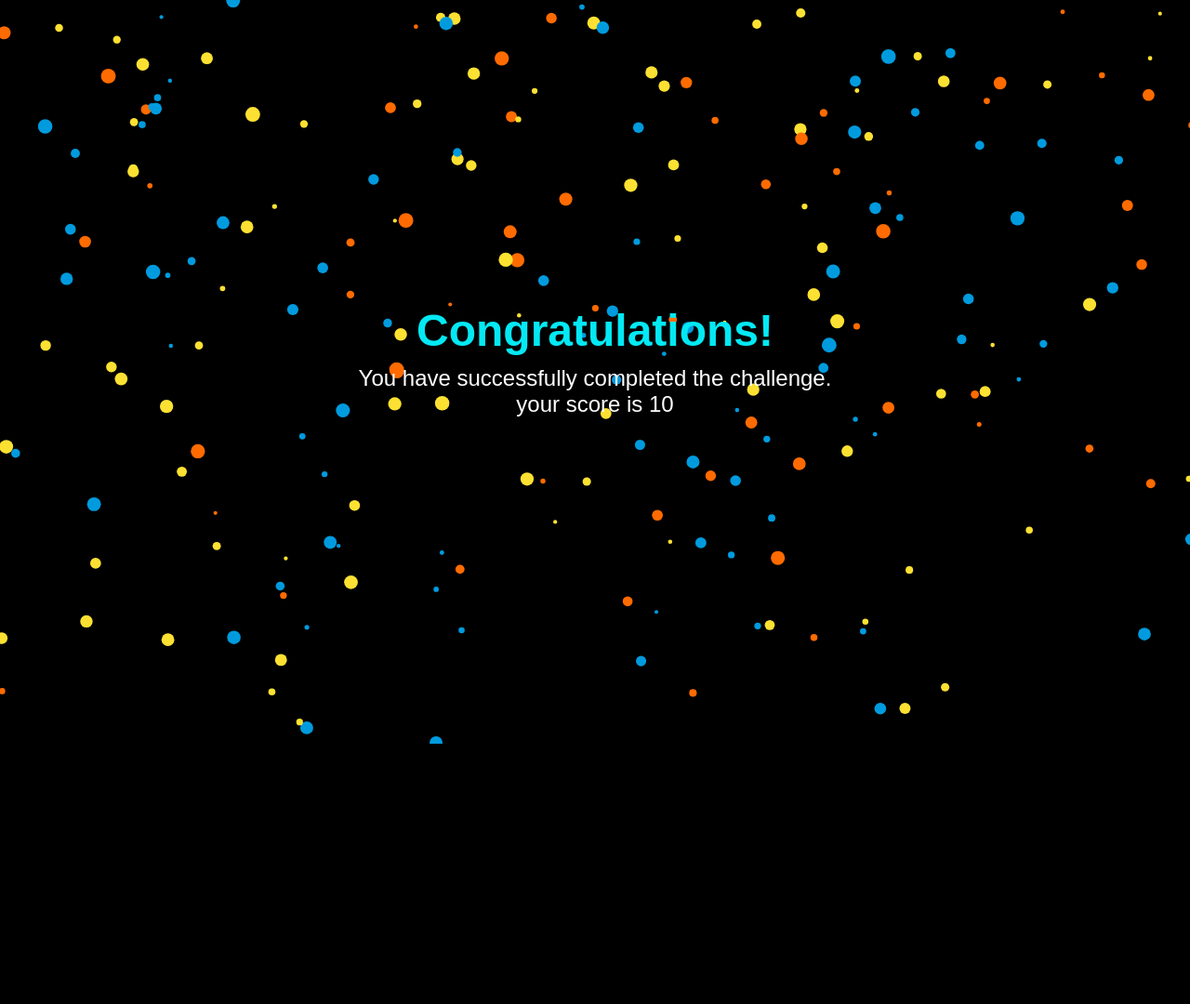
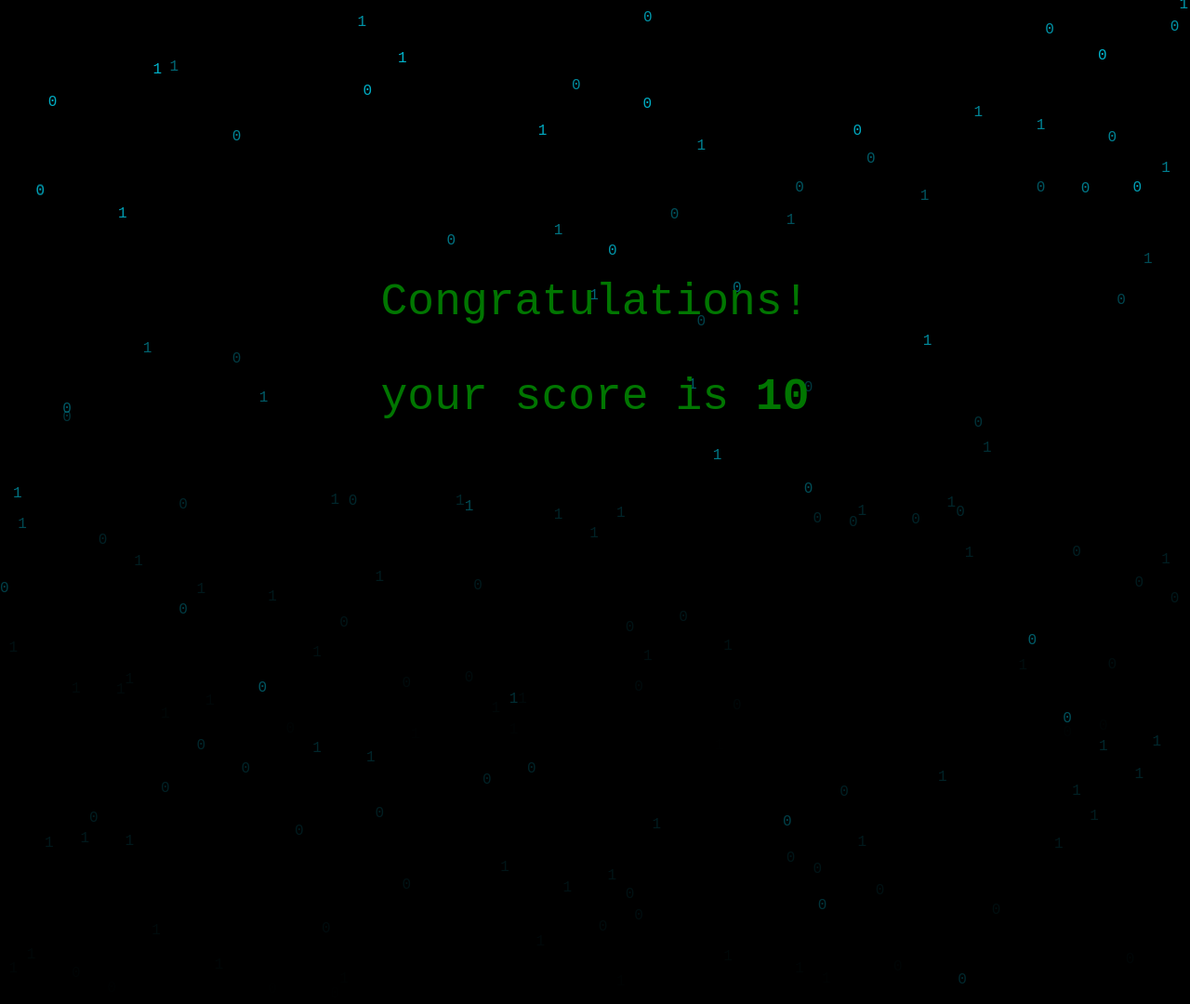
Before and after one commit to chamindusenehas/techverse, a Flask app: template templates/completed.html in a window 1280 px wide. Shown: the top 1080 px of the page at 93% size. Before the commit the page ends 800 px from the top, so only its background shows below. Run offline with Flask 3, Linux system fonts and the light colour scheme; the template is opened without the code that fills it: most values are stand-ins (such as "Sample title", 1, 10 or a date in 2020); some web fonts are replaced.

Commit message:
new commit 3

```diff
--- /dev/null
+++ b/static/css/styles2.css
@@ -0,0 +1,67 @@
+.congrats-message {
+    position: absolute;
+    font-size: 3rem;
+    color: rgb(1, 118, 1);
+    text-align: center;
+    z-index: 10;
+    animation: fadeIn 2s ease-in-out;
+  }
+
+  @keyframes fadeIn {
+    from {
+        opacity: 0;
+    }
+    to {
+        opacity: 1;
+    }
+  }
+
+  .binary-container {
+    position: absolute;
+    top: 0;
+    left: 0;
+    width: 100%;
+    height: 100%;
+    display: flex;
+    flex-wrap: wrap;
+    align-items: flex-start;
+    justify-content: space-around;
+    pointer-events: none;
+  }
+
+  .binary {
+    font-size: 1rem;
+    animation: binaryFall linear infinite;
+  }
+
+  @keyframes binaryFall {
+    0% {
+        transform: translateY(-100vh);
+        opacity: 1;
+    }
+    100% {
+        transform: translateY(100vh);
+        opacity: 0;
+    }
+  }
+
+  #canvas {
+    position: absolute;
+    top: 0;
+    left: 0;
+    width: 100%;
+    height: 100%;
+    pointer-events: none;
+  }
+
+  .end {
+    font-family: 'Courier New', Courier, monospace;
+    display: flex;
+    justify-content: center;
+    align-items: center;
+    height: 100vh;
+    background-color: #000;
+    overflow: hidden;
+    margin: 0;
+    color: rgb(0, 225, 255);
+  }
--- a/static/js/script2.js
+++ b/static/js/script2.js
@@ -1,64 +1,13 @@
-window.addEventListener('load', function () {
-    const canvas = document.getElementById('confetti-canvas');
-    const ctx = canvas.getContext('2d');
-    canvas.width = window.innerWidth;
-    canvas.height = window.innerHeight;
+document.addEventListener('DOMContentLoaded', () => {
+    const binaryContainer = document.querySelector('.binary-container');
+    const colors = ['#0F0', '#FF0', '#F00', '#00F'];
 
-    const confettiArray = [];
-    let confettiCount = 300;
-    const colors = ['#fde132', '#009bde', '#ff6b00'];
-
-    function Confetti() {
-        this.x = Math.random() * canvas.width;
-        this.y = Math.random() * canvas.height - canvas.height;
-        this.color = colors[Math.floor(Math.random() * colors.length)];
-        this.radius = Math.random() * 6 + 2;
-        this.density = Math.random() * confettiCount + 10;
-        this.speedX = Math.random() * 3 - 1.5;
-        this.speedY = Math.random() * 2 + 1;
+    for (let i = 0; i < 300; i++) {
+        const binary = document.createElement('div');
+        binary.classList.add('binary');
+        binary.style.left = `${Math.random() * 100}vw`;
+        binary.style.animationDuration = `${Math.random() * 5 + 3}s`;
+        binary.innerText = Math.random() > 0.5 ? '1' : '0';
+        binaryContainer.appendChild(binary);
     }
-
-    Confetti.prototype.draw = function () {
-        ctx.beginPath();
-        ctx.arc(this.x, this.y, this.radius, 0, Math.PI * 2, false);
-        ctx.fillStyle = this.color;
-        ctx.fill();
-    }
-
-    Confetti.prototype.update = function () {
-        this.y += this.speedY;
-        this.x += this.speedX;
-
-        if (this.y > canvas.height) {
-            this.y = -10;
-            this.x = Math.random() * canvas.width;
-        }
-    }
-
-    function init() {
-        for (let i = 0; i < confettiCount; i++) {
-            confettiArray.push(new Confetti());
-        }
-    }
-
-    function animate() {
-        ctx.clearRect(0, 0, canvas.width, canvas.height);
-        confettiArray.forEach(confetti => {
-            confetti.update();
-            confetti.draw();
-        });
-
-        if (confettiCount > 0) {
-            confettiCount -= 0.5;
-        }
-        if (Date.now() - startTime > 5000) {
-            confettiCount = 0;
-        }
-
-        requestAnimationFrame(animate);
-    }
-
-    let startTime = Date.now();
-    init();
-    animate();
 });
--- a/templates/completed.html
+++ b/templates/completed.html
@@ -4,7 +4,7 @@
     <meta charset="UTF-8">
     <meta name="viewport" content="width=device-width, initial-scale=1.0">
     <title>Congratulations..</title>
-    <link rel="stylesheet" type="text/css" href="{{ url_for('static', filename='css/styles1.css') }}">
+    <link rel="stylesheet" type="text/css" href="{{ url_for('static', filename='css/styles2.css') }}">
 
 
     <link rel="preconnect" href="https://fonts.googleapis.com">
@@ -12,16 +12,13 @@
     <link href="https://fonts.googleapis.com/css2?family=Montserrat:wght@500&family=Reddit+Mono:wght@200..900&display=swap" rel="stylesheet">
 </head>
 
-<body>
-    <div class="congrats-container">
-        <div class="congrats-message">
-            <h1>Congratulations!</h1>
-            <p>You have successfully completed the challenge.<br>
-                your score is {{ score }}
-            </p>
-        </div>
-        <canvas id="confetti-canvas"></canvas>
+<body class="end">
+    <div class="congrats-message">Congratulations!<br>
+        <p>your score is <b>{{ score }} </b></p>
     </div>
+    <div class="binary-container"></div>
+    <canvas id="canvas"></canvas>
+
     <script src="{{ url_for('static', filename='js/script2.js') }}"></script>
 </body>
 </html>
```
Also changed, not shown: static/css/styles1.css (line endings or trailing spaces).
